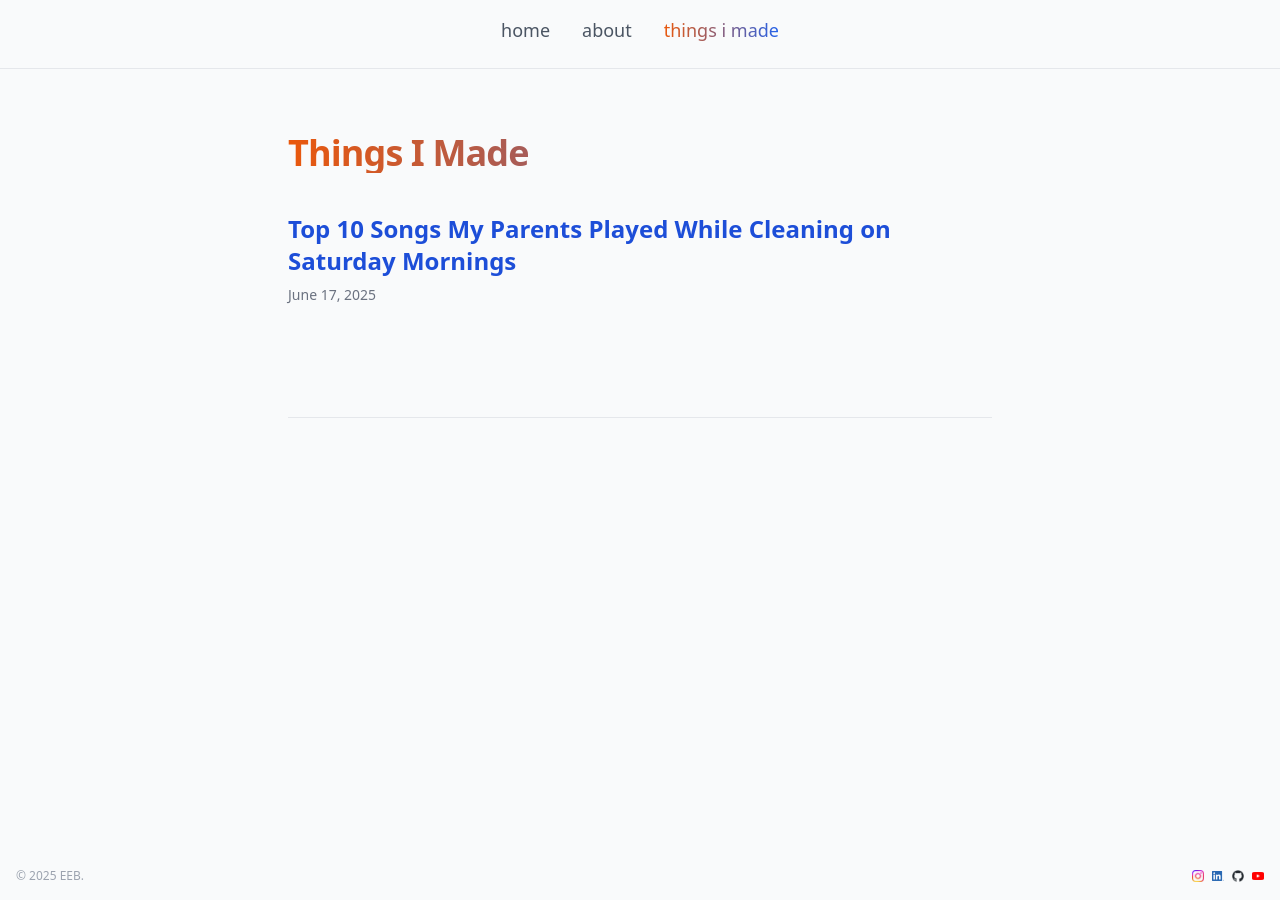
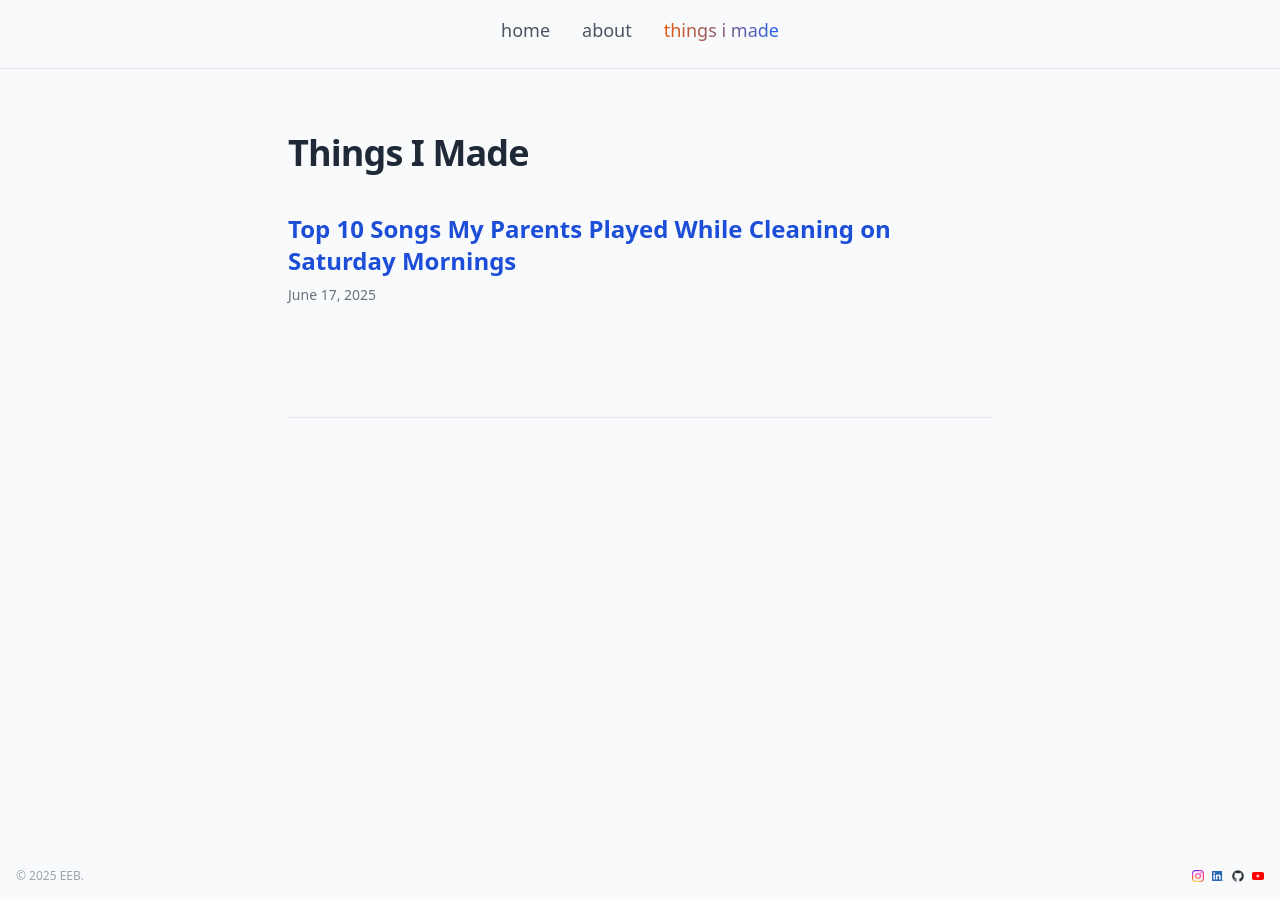
Before and after one commit to enriquebarragan/enriquebarragan.github.io, a Jekyll site: the page built from _things-i-made/index.html, in a window 1280 px wide. Built offline with Jekyll 4.4.1, drawn with Linux system fonts in a browser that asks for light colours; nearby versions of some CDN libraries.

Commit message:
Update index.html

```diff
--- a/_things-i-made/index.html
+++ b/_things-i-made/index.html
@@ -5,7 +5,7 @@ permalink: /things-i-made/
 ---
 
 <section class="max-w-3xl mx-auto px-4 py-12">
-  <h1 class="text-4xl font-extrabold tracking-tight mb-10 text-transparent bg-clip-text bg-gradient-to-r from-orange-600 to-blue-600">
+  <h1 class="text-4xl font-extrabold tracking-tight mb-10 text-gray-800">
     Things I Made
   </h1>
 
```
